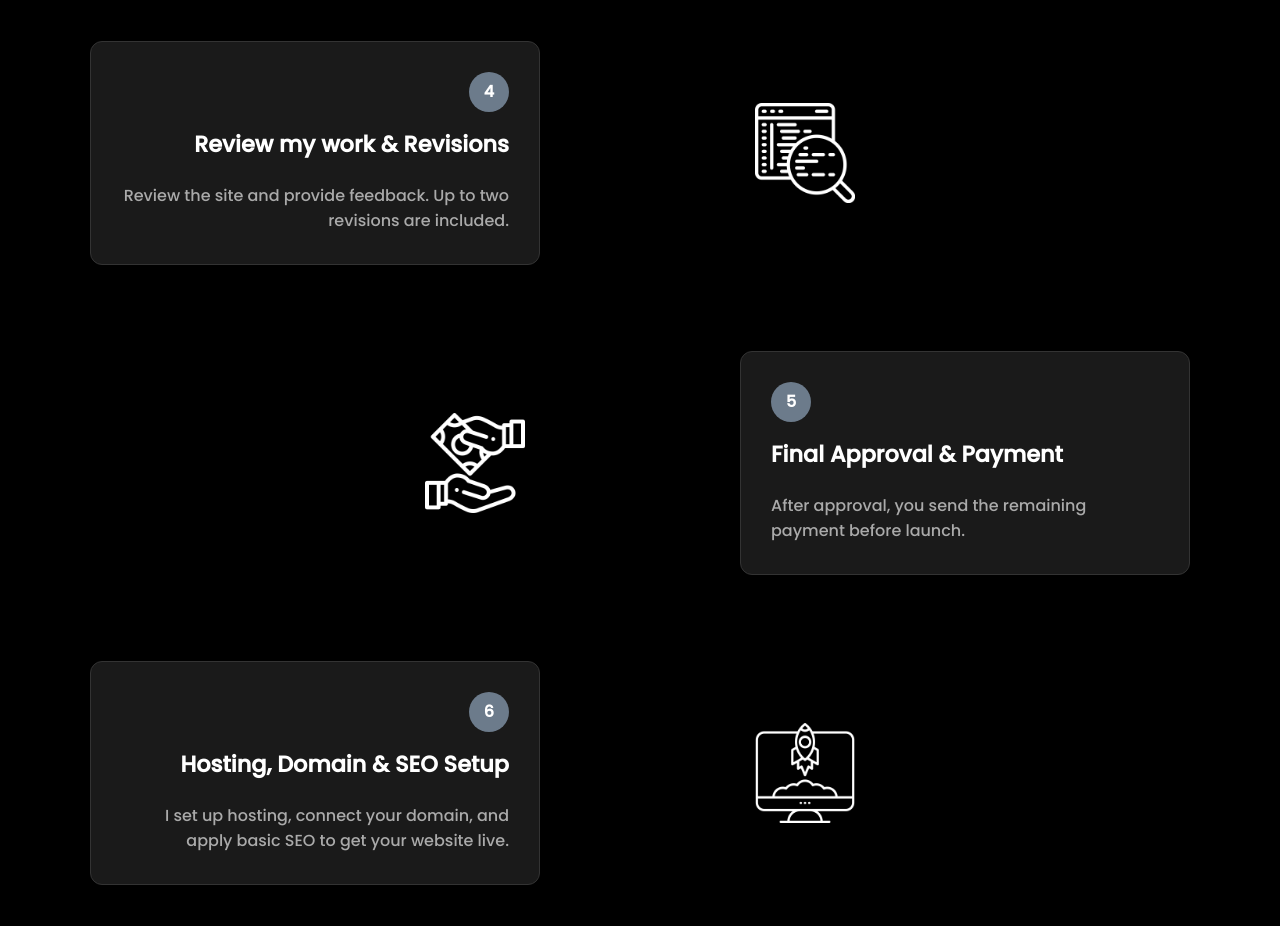
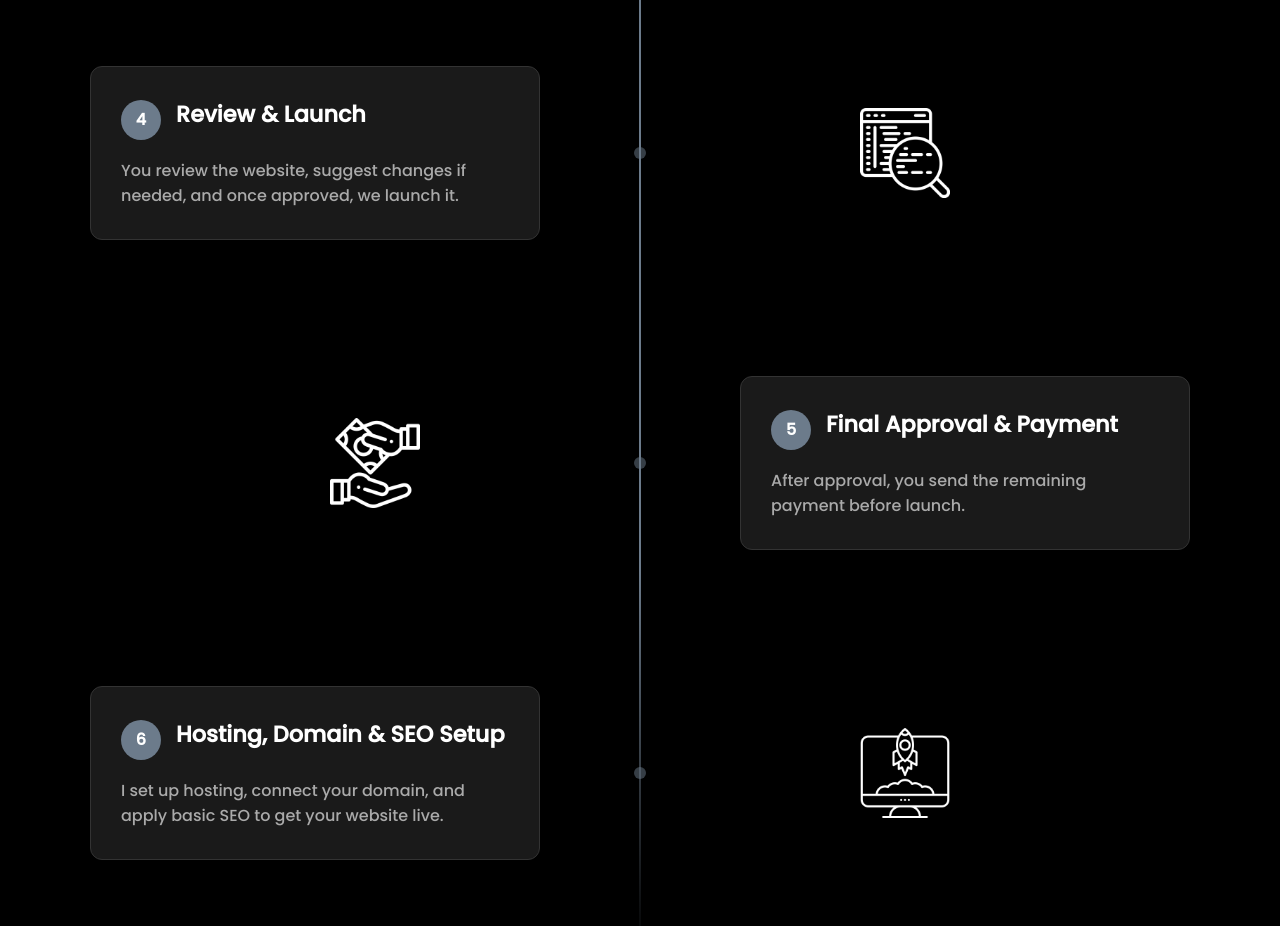
Before and after one commit to DmytroHonchar/MyWebPortfolio, a plain HTML site: page public/index.html in a window 1280 px wide. Shown: the part 2640-3566 px from the top of the page. Drawn offline with nearby package versions, Linux system fonts and the light colour scheme.

```diff
--- a/public/app.js
+++ b/public/app.js
@@ -2,10 +2,11 @@
   // Initialize AOS for animations
   if (typeof AOS !== 'undefined') {
     AOS.init({
-      duration: 1000,
+      duration: 800,
       once: true,
-      offset: 120,
-      easing: 'ease-out-quad'
+      offset: 100,
+      easing: 'ease-out-cubic',
+      delay: 0
     });
   }
 
--- a/public/index.html
+++ b/public/index.html
@@ -139,12 +139,12 @@
   <section id="order-steps" class="custom-steps-section" data-aos="fade-up">
     <div class="steps-page-wrapper">
       <!-- Step 1 -->
-      <div class="step-container">
+      <div class="step-container" data-aos="fade-up" data-aos-delay="100">
         <div class="step-left">
           <img src="/public/images/idea.png" alt="Contact & Share Your Idea">
         </div>
         <div class="step-right">
-          <div class="step-box" data-aos="fade-up" data-aos-delay="200">
+          <div class="step-box">
             <div class="step-box-header">
               <span class="step-number">1</span>
               <h3 class="step-title">Contact &amp; Share Your Idea</h3>
@@ -157,9 +157,9 @@
       </div>
 
       <!-- Step 2 -->
-      <div class="step-container reverse">
+      <div class="step-container reverse" data-aos="fade-up" data-aos-delay="200">
         <div class="step-left">
-          <div class="step-box" data-aos="fade-up" data-aos-delay="200">
+          <div class="step-box">
             <div class="step-box-header">
               <span class="step-number">2</span>
               <h3 class="step-title">Discussion &amp; Price Agreement</h3>
@@ -175,12 +175,12 @@
       </div>
 
       <!-- Step 3 -->
-      <div class="step-container">
+      <div class="step-container" data-aos="fade-up" data-aos-delay="300">
         <div class="step-left">
           <img src="/public/images/coding.png" alt="Content & Development">
         </div>
         <div class="step-right">
-          <div class="step-box" data-aos="fade-up" data-aos-delay="200">
+          <div class="step-box">
             <div class="step-box-header">
               <span class="step-number">3</span>
               <h3 class="step-title">Send Content &amp; Development</h3>
@@ -193,30 +193,30 @@
       </div>
 
       <!-- Step 4 -->
-      <div class="step-container reverse">
+      <div class="step-container reverse" data-aos="fade-up" data-aos-delay="400">
         <div class="step-left">
-          <div class="step-box" data-aos="fade-up" data-aos-delay="200">
+          <div class="step-box">
             <div class="step-box-header">
               <span class="step-number">4</span>
-              <h3 class="step-title">Review my work &amp; Revisions</h3>
+              <h3 class="step-title">Review &amp; Launch</h3>
             </div>
             <p class="step-description">
-              Review the site and provide feedback. Up to two revisions are included.
+              You review the website, suggest changes if needed, and once approved, we launch it.
             </p>
           </div>
         </div>
         <div class="step-right">
-          <img src="/public/images/code-review.png" alt="Review & Revisions">
+          <img src="/public/images/code-review.png" alt="Review & Launch">
         </div>
       </div>
 
       <!-- Step 5 -->
-      <div class="step-container">
+      <div class="step-container" data-aos="fade-up" data-aos-delay="500">
         <div class="step-left">
           <img src="/public/images/payment.png" alt="Payment & Approval">
         </div>
         <div class="step-right">
-          <div class="step-box" data-aos="fade-up" data-aos-delay="200">
+          <div class="step-box">
             <div class="step-box-header">
               <span class="step-number">5</span>
               <h3 class="step-title">Final Approval &amp; Payment</h3>
@@ -229,9 +229,9 @@
       </div>
 
       <!-- Step 6 -->
-      <div class="step-container reverse">
+      <div class="step-container reverse" data-aos="fade-up" data-aos-delay="600">
         <div class="step-left">
-          <div class="step-box" data-aos="fade-up" data-aos-delay="200">
+          <div class="step-box">
             <div class="step-box-header">
               <span class="step-number">6</span>
               <h3 class="step-title">Hosting, Domain &amp; SEO Setup</h3>
--- a/public/style.css
+++ b/public/style.css
@@ -416,6 +416,7 @@
 .custom-steps-section {
   padding: 40px 0;
   background: #000;
+  position: relative;
 }
 
 .steps-page-wrapper {
@@ -426,6 +427,40 @@
   padding: 20px;
 }
 
+/* Main vertical line indicator */
+.steps-page-wrapper::before {
+  content: '';
+  position: absolute;
+  top: 0;
+  left: 50%;
+  transform: translateX(-50%);
+  width: 2px;
+  height: 100%;
+  background: linear-gradient(to bottom,
+    transparent 0%,
+    #6C7B8B 20%,
+    #6C7B8B 80%,
+    transparent 100%
+  );
+  z-index: 1;
+}
+
+/* Step dots on the line */
+.step-container::before {
+  content: '';
+  position: absolute;
+  left: 50%;
+  top: 50%;
+  transform: translate(-50%, -50%);
+  width: 12px;
+  height: 12px;
+  background: #6C7B8B;
+  border-radius: 50%;
+  z-index: 2;
+  transition: all 0.3s ease;
+  opacity: 0.5;
+}
+
 .step-container {
   display: flex;
   width: 100%;
@@ -433,11 +468,6 @@
   position: relative;
   z-index: 2;
   margin: 10px 0;
-  transition: opacity 0.3s ease;
-}
-
-.step-container.active {
-  opacity: 1;
 }
 
 .step-left, .step-right {
@@ -449,66 +479,10 @@
 
 .step-left img, .step-right img {
   width: 130px;
-  height: 100px;
+  height: 90px;
   object-fit: contain;
-  transition: transform 0.3s ease;
   filter: brightness(0) invert(1);
-}
-
-.step-box {
-  max-width: 450px;
-  padding: 30px;
-  background: #1a1a1a;
-  border-radius: 12px;
-  border: 1px solid #333;
-  position: relative;
-  box-shadow: 0 4px 15px rgba(0, 0, 0, 0.2);
-  text-align: left;  /* Default text alignment for all step boxes */
-}
-
-.step-box-header {
-  margin-bottom: 20px;
-}
-
-.step-number {
-  width: 40px;
-  height: 40px;
-  background: #6C7B8B;
-  color: white;
-  border-radius: 50%;
-  display: flex;
-  align-items: center;
-  justify-content: center;
-  font-weight: bold;
-  margin-bottom: 15px;
-}
-
-.step-title {
-  font-size: 1.4rem;
-  color: #fff;
-  margin-bottom: 10px;
-  text-align: inherit;  /* Inherit text alignment from parent */
-}
-
-.step-description {
-  font-size: 1rem;
-  color: #aaa;
-  line-height: 1.6;
-  text-align: inherit;  /* Inherit text alignment from parent */
-}
-
-/* Text alignment for steps */
-.step-container:nth-child(2) .step-box,
-.step-container:nth-child(4) .step-box,
-.step-container:nth-child(6) .step-box {
-  text-align: right;
-}
-
-.step-container:nth-child(2) .step-number,
-.step-container:nth-child(4) .step-number,
-.step-container:nth-child(6) .step-number {
-  margin-left: auto;
-  margin-right: 0;
+  margin: 0 100px;
 }
 
 /* Alternate layouts */
@@ -529,6 +503,50 @@
 .step-container.reverse .step-right {
   padding-left: 100px;
 }
+
+.step-box {
+  max-width: 450px;
+  padding: 30px;
+  background: #1a1a1a;
+  border-radius: 12px;
+  border: 1px solid #333;
+  position: relative;
+  box-shadow: 0 4px 15px rgba(0, 0, 0, 0.2);
+}
+
+.step-box-header {
+  display: flex;
+  align-items: center;
+  gap: 15px;
+  margin-bottom: 15px;
+}
+
+.step-number {
+  width: 40px;
+  height: 40px;
+  background: #6C7B8B;
+  color: white;
+  border-radius: 50%;
+  display: flex;
+  align-items: center;
+  justify-content: center;
+  font-weight: bold;
+}
+
+.step-title {
+  font-size: 1.4rem;
+  color: #fff;
+  margin-bottom: 10px;
+}
+
+.step-description {
+  font-size: 1rem;
+  color: #aaa;
+  line-height: 1.6;
+  text-align: left;
+}
+
+
 
 /* Responsive adjustments */
 @media (max-width: 992px) {
@@ -567,6 +585,7 @@
     font-size: 0.9rem;
   }
 }
+
 
 .portfolio-grid {
   display: flex;
```
